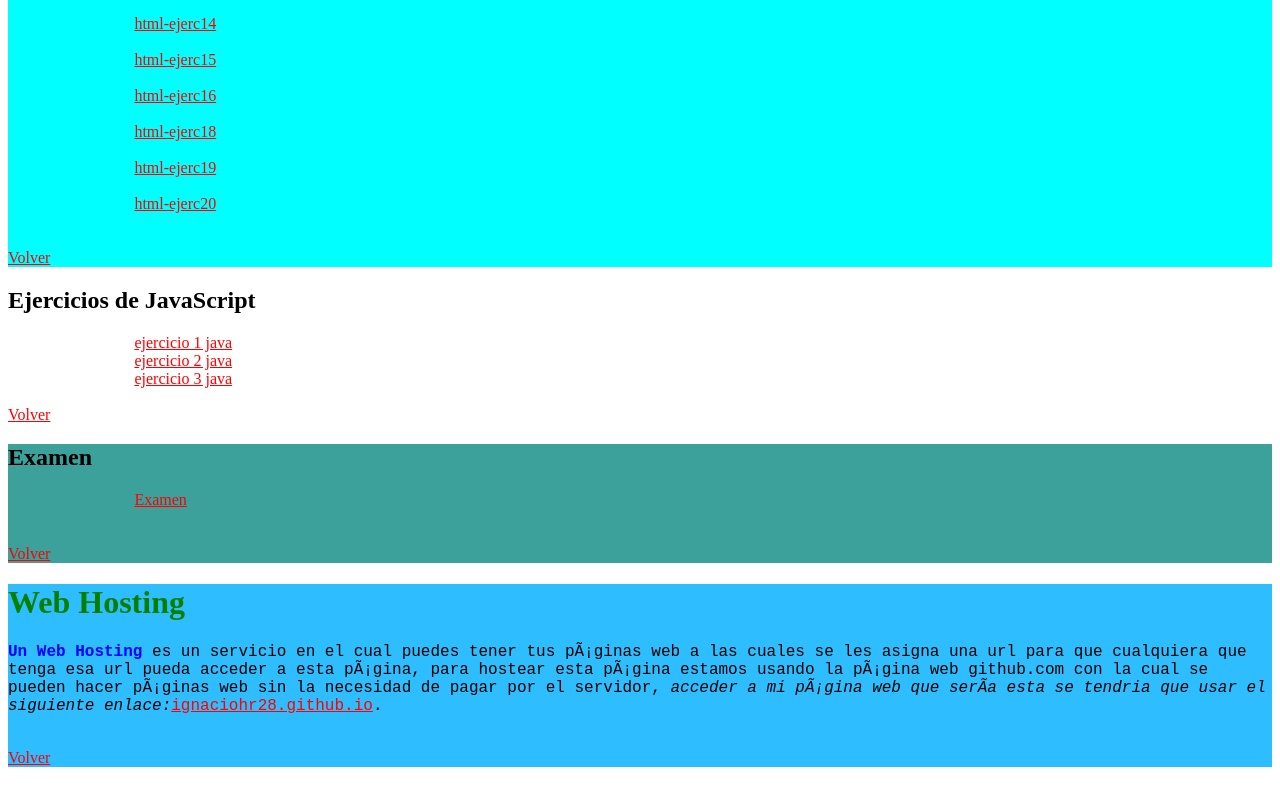
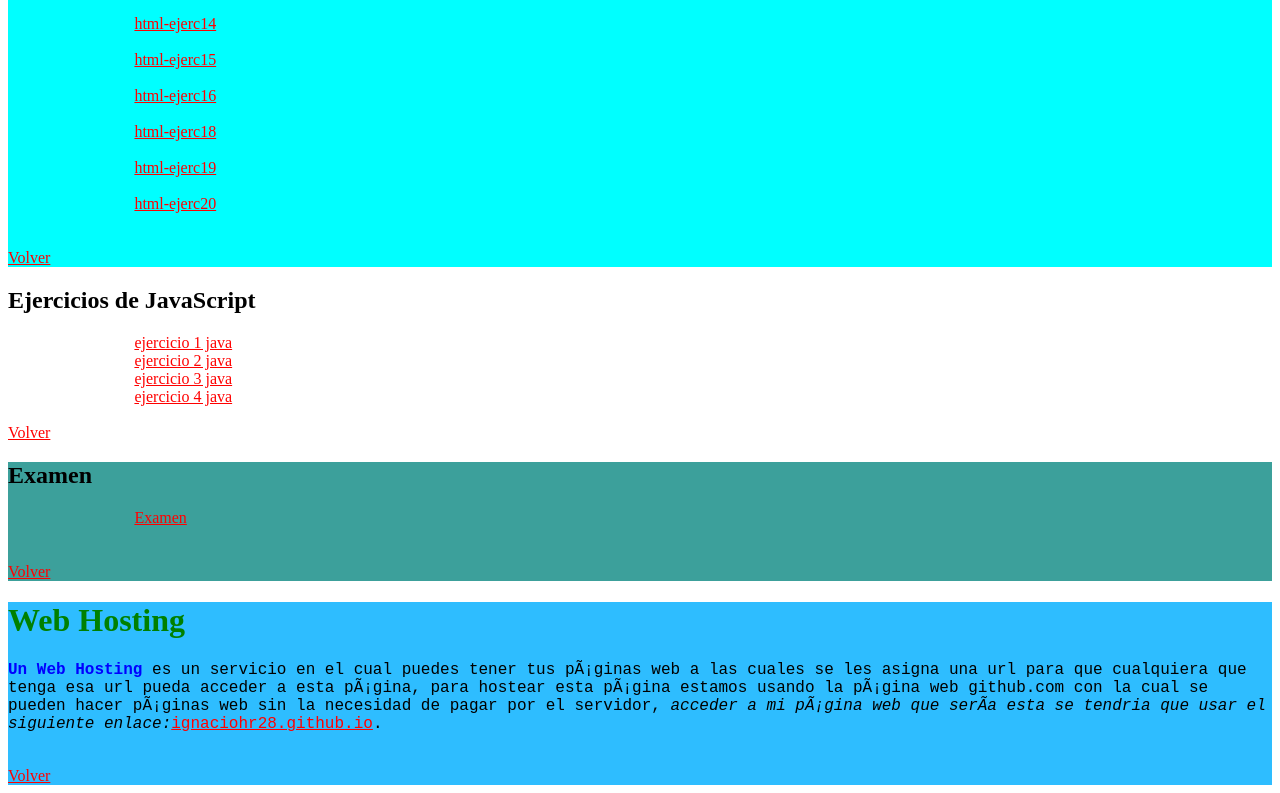
Before and after one commit to ignaciohr28/ignaciohr28.github.io, a plain HTML site: page Index.html in a window 1280 px wide. Shown: the part 1082-1875 px from the top of the page. Drawn offline with Linux system fonts and the light colour scheme.

Commit message:
Update Index.html

```diff
--- a/Index.html
+++ b/Index.html
@@ -55,7 +55,7 @@
 			<a href="https://ignaciohr28.github.io/Ejercicios Java/Java.html" class="center">ejercicio 1 java</a>
 			<a href="https://ignaciohr28.github.io/Ejercicios Java/Ej2/index.html" class="center">ejercicio 2 java</a>
 			<a href="https://ignaciohr28.github.io/Ejercicios Java/Ej3/index.html" class="center">ejercicio 3 java</a>
-
+			<a href="https://ignaciohr28.github.io/Ejercicios Java/Ej4/index.html" class="center">ejercicio 4 java</a>
 
 
 
```
